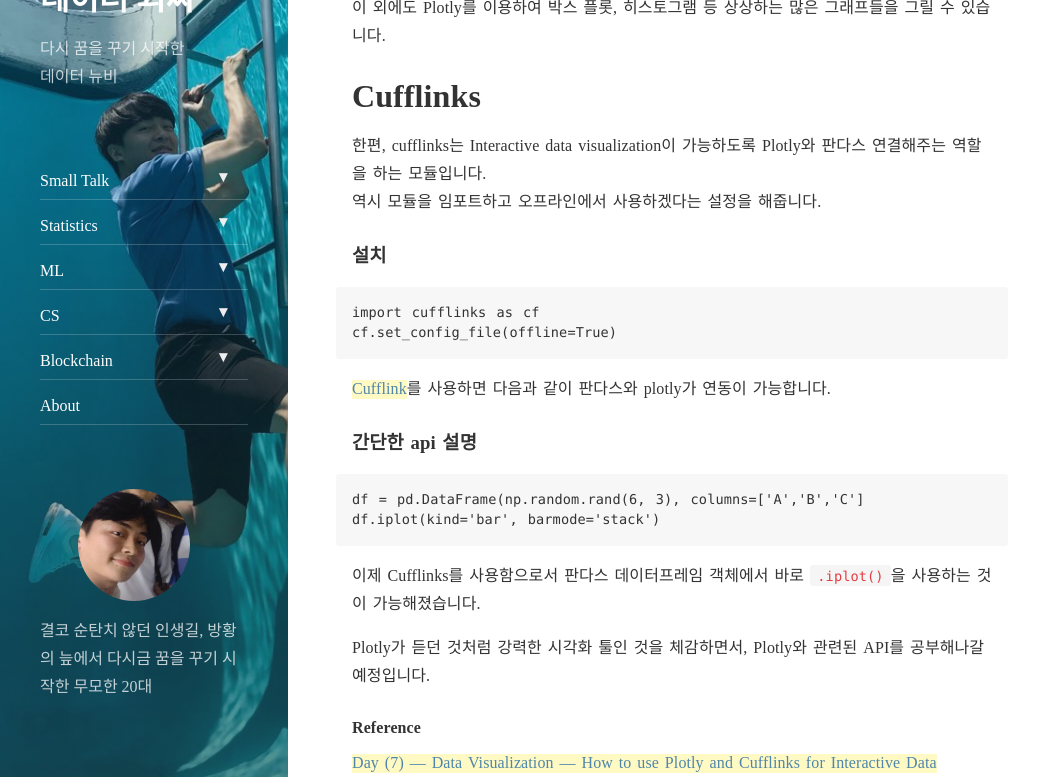
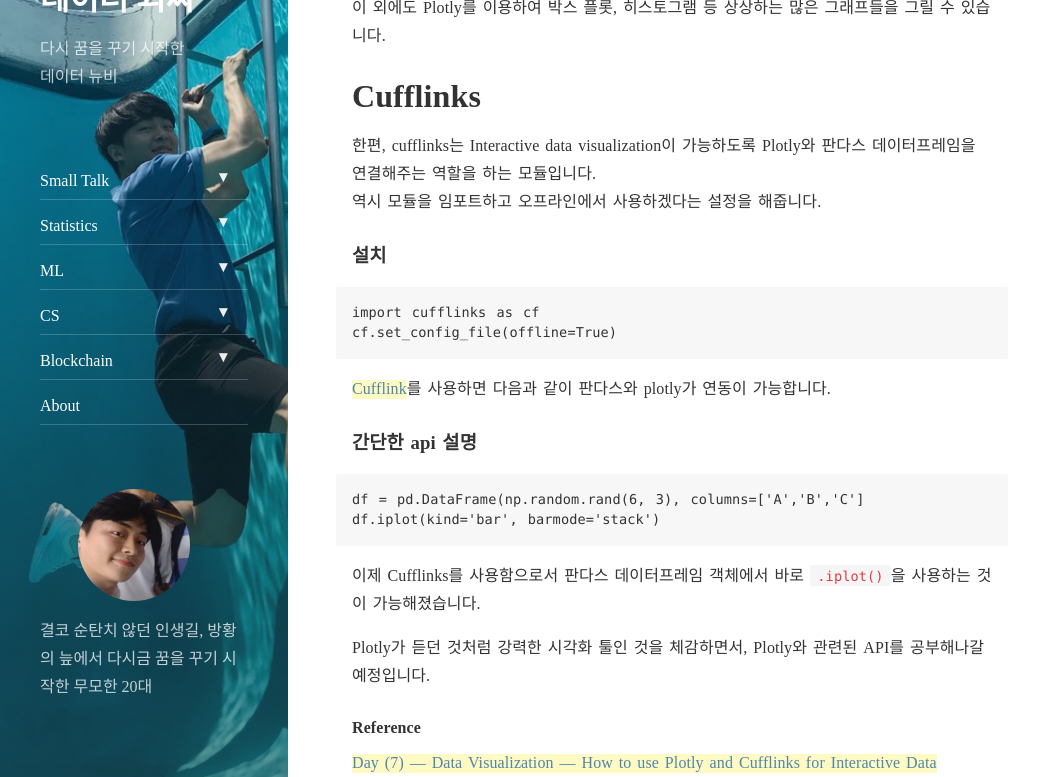
Before and after one commit to tryumanshow/data-weirdo.github.io, a Jekyll site: the page built from _posts/2019-10-21-ml-visualization-plotly&cufflinks.markdown, in a window 1280 px wide and 900 px high, scrolled down 2515 px, cut to the strip 123-900 px from the top of the window. Shown: the whole strip, without its empty margins (0-1053 px from the left). Built offline with Jekyll 4.4.1, drawn with Linux system fonts in a browser that asks for light colours; nearby versions of some CDN libraries; comment, search, counter and statistics services are not loaded.

Commit message:
Update 2019-10-21-ml-visualization-plotly&cufflinks.markdown
I don't know why some `words` that I  wrote are sometimes deleted. It happens quite often.

```diff
--- a/_posts/2019-10-21-ml-visualization-plotly&cufflinks.markdown
+++ b/_posts/2019-10-21-ml-visualization-plotly&cufflinks.markdown
@@ -50,7 +50,7 @@ Plotly 라이브러리를 만든 회사의 이름은 Plotly이며 이 회사는
 
 # Cufflinks
 
-한편, cufflinks는 Interactive data visualization이 가능하도록 Plotly와 판다스  연결해주는 역할을 하는 모듈입니다.
+한편, cufflinks는 Interactive data visualization이 가능하도록 Plotly와 판다스 데이터프레임을 연결해주는 역할을 하는 모듈입니다.
 역시 모듈을 임포트하고 오프라인에서 사용하겠다는 설정을 해줍니다.
 
 ### 설치
```
